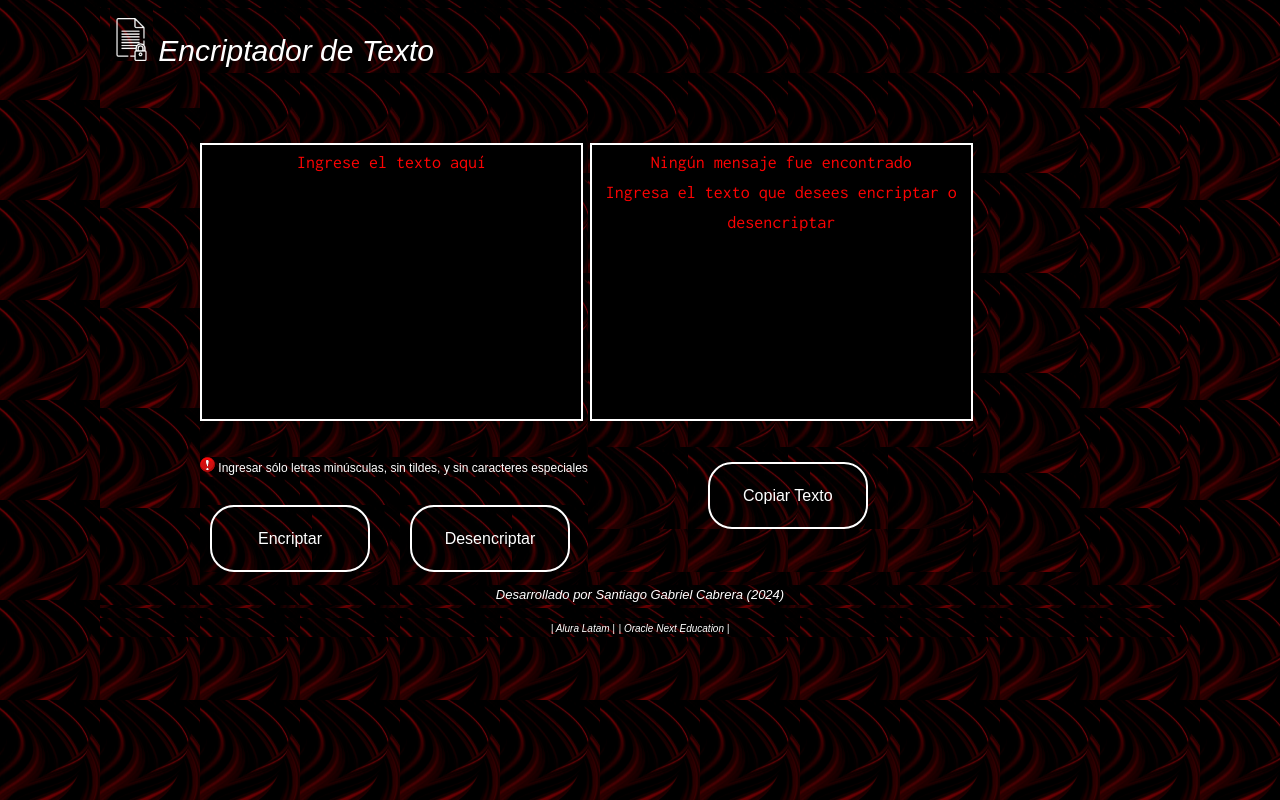
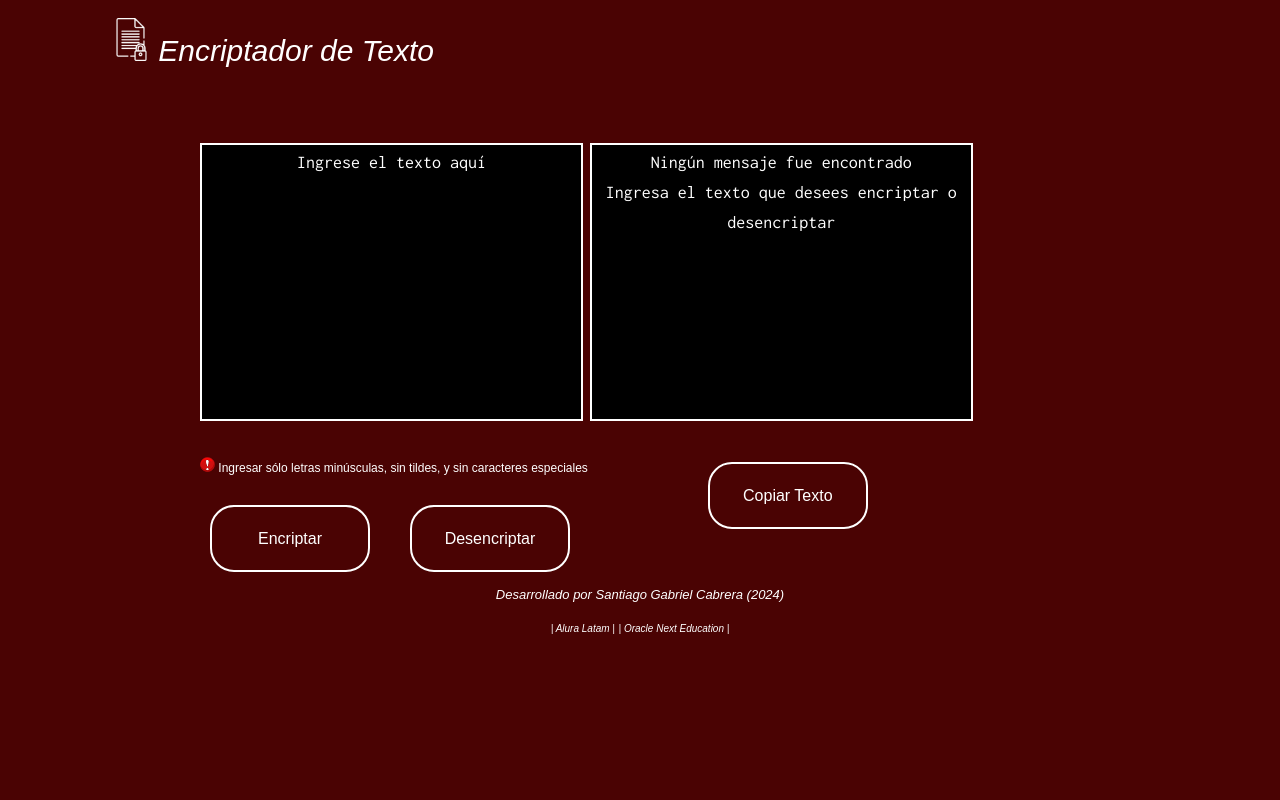
Before and after one commit to SntXHub/proyecto-encriptador-texto, a plain HTML site: page index.html in a window 1280 px wide. Drawn offline with Linux system fonts and the light colour scheme; a web font is replaced by a local one.

Commit message:
Modificar background, estilos de enlaces y revisión general

```diff
--- a/index.html
+++ b/index.html
@@ -20,8 +20,8 @@
         <main>
             <section>
                 <textarea class="texto" id="ingresoTexto" cols="40" rows="10" placeholder="Ingrese el texto aquí"></textarea>
-                    <div class="Mostrar">
-                        <h6 class="informacion"><img src="assets/adv.png"></img> Ingresar sólo letras minúsculas, sin tildes, y sin caracteres especiales</h6>
+                    <div>
+                        <h6 class="informacion"><img src="assets/adv.png" alt="Logo Advertencia"></img> Ingresar sólo letras minúsculas, sin tildes, y sin caracteres especiales</h6>
                     </div>
                     <div class="botones">
                         <button class="boton__encriptar" type="button" onclick="botonEncriptar()">Encriptar</button>
--- a/styles/styles.css
+++ b/styles/styles.css
@@ -1,8 +1,8 @@
 /* version 1.0.2-rc.1 */
 
 * {
-    background: url(../assets/backg.png);
-    background-size: 100px 100px;
+    background: hwb(0 1% 71%);
+    background-size: cover;
     font-family: "Bruno Ace SC", sans-serif;
     font-weight: 400;
     font-style: normal;
@@ -60,7 +60,7 @@ main {
 ::placeholder {
     text-align: center;
     line-height: 30px;
-    color: hsl(0, 98%, 50%);
+    color: #FFFFFF;
 }
 .texto:focus {
     outline: none;
@@ -113,8 +113,8 @@ main {
 }
 
 .boton__encriptar:hover, .boton__desencriptar:hover, .boton__copiar:hover {
-    background-color: #FFFFFF;
-    color: hsl(0, 98%, 50%);
+    background-color: #000000;
+    color: #FFFFFF;
 }
 
 .informacion {
@@ -132,6 +132,13 @@ footer {
     font-size: x-small;
 }
 
+.foot {
+    font-style: italic;
+    color: #FFFFFF;
+    font-size: small;
+    text-decoration: none;
+}
+
 a {
     font-style: italic;
     color: #FFFFFF;
@@ -139,15 +146,9 @@ a {
     text-decoration: none;
 }
 
-.foot {
-    font-style: italic;
+a:hover {
     color: #FFFFFF;
-    font-size: small;
-    text-decoration: none;
-}
-
-a:hover {
-    color: hsl(0, 98%, 50%);
+    background: #000000;
     text-decoration: none;
 }
 
```
Also changed, not shown: assets/backg.png (deleted).
